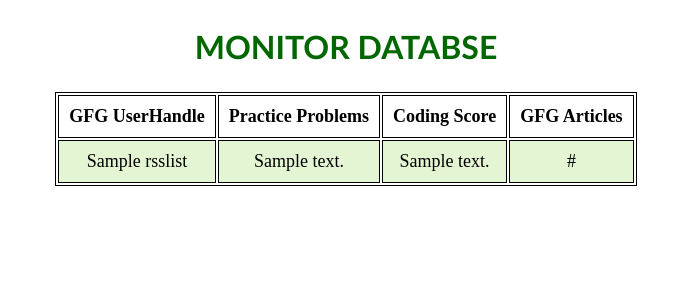
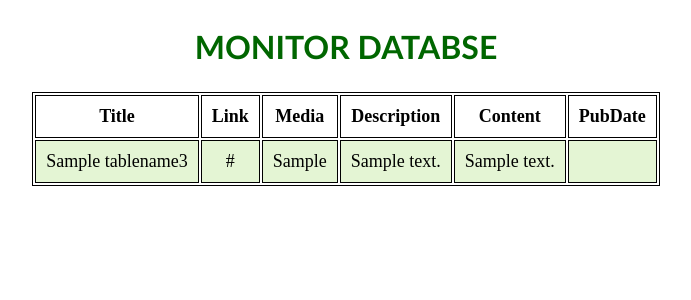
Before and after one commit to At1llaG/PHP-RSS, a PHP site: page /monitor/display.php in a window 1280 px wide. Shown: the top 300 px of the page, without its empty margins (294-985 px from the left). Run offline with PHP 8.4, Linux system fonts and the light colour scheme; tables that the repository leaves empty or names only in its code hold one stand-in row (values such as "Sample post"); data that the repository does not hold is empty.

Commit message:
final touches

```diff
--- a/monitor/display.php
+++ b/monitor/display.php
@@ -26,7 +26,7 @@ if ($mysqli->connect_error) {
 }
 
 // SQL query to select data from database
-$sql = "SELECT * FROM rsslist ORDER BY id DESC ";
+$sql = "SELECT * FROM tablename3 ORDER BY id DESC ";
 $result = $mysqli->query($sql);
 $mysqli->close();
 ?>
@@ -80,10 +80,12 @@ $mysqli->close();
 		<!-- TABLE CONSTRUCTION-->
 		<table>
 			<tr>
-				<th>GFG UserHandle</th>
-				<th>Practice Problems</th>
-				<th>Coding Score</th>
-				<th>GFG Articles</th>
+				<th>Title</th>
+				<th>Link</th>
+				<th>Media</th>
+				<th>Description</th>
+				<th>Content</th>
+				<th>PubDate</th>
 			</tr>
 			<!-- PHP CODE TO FETCH DATA FROM ROWS-->
 			<?php // LOOP TILL END OF DATA
@@ -92,11 +94,15 @@ $mysqli->close();
 			?>
 			<tr>
 				<!--FETCHING DATA FROM EACH
-					ROW OF EVERY COLUMN-->
+					ROW OF EVERY COLUMN
+					(title, link, media, meta_description, content, pubDate)
+				-->
 				<td><?php echo $rows['title'];?></td>
-				<td><?php echo $rows['description'];?></td>
+				<td><?php echo $rows['link'];?></td>
+				<td><?php echo $rows['media'];?></td>
+				<td><?php echo $rows['meta_description'];?></td>
 				<td><?php echo $rows['content'];?></td>
-				<td><?php echo $rows['link'];?></td>
+				<td><?php echo $rows['pubDate'];?></td>
 			</tr>
 			<?php
 				}
```
Also changed, not shown: sql/get_rss_from_db.php (+29 -0 lines).
